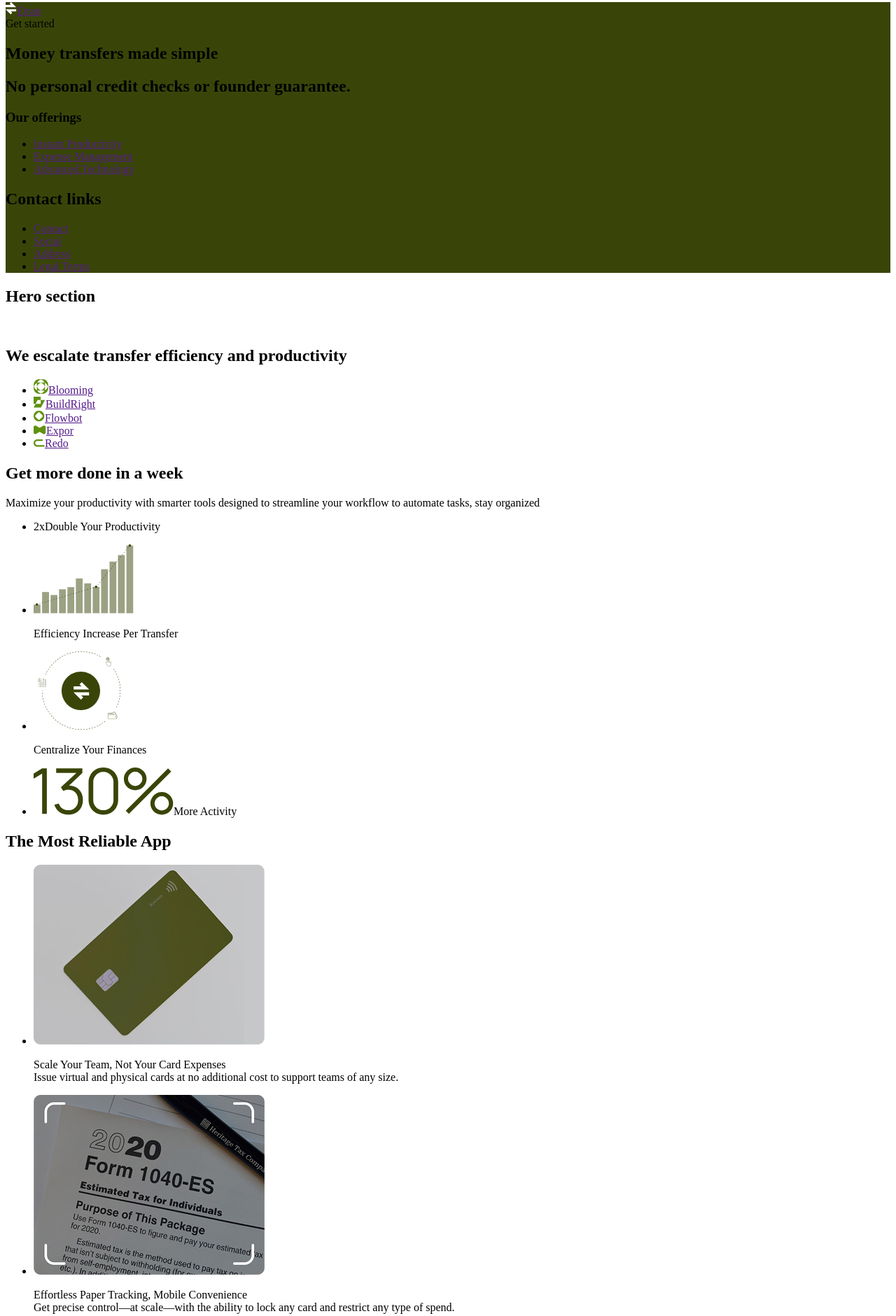
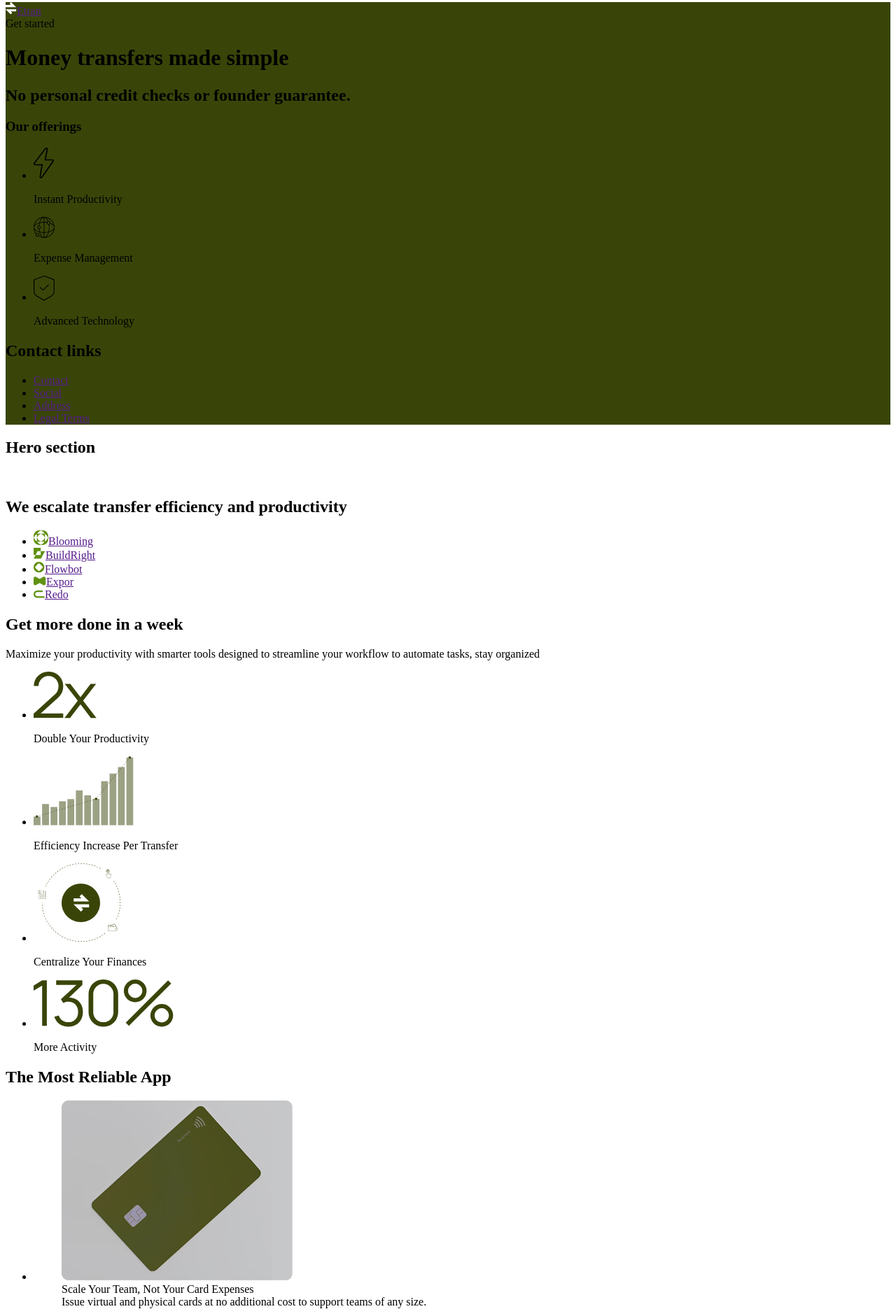
Before and after one commit to MedniyON/trustworthy-app, a plain HTML site: page index.html in a window 1280 px wide. Shown: the part 5-1886 px from the top of the page at 70% size. Drawn offline with Linux system fonts and the light colour scheme.

Commit message:
semantic edits

```diff
--- a/index.html
+++ b/index.html
@@ -7,16 +7,12 @@
   </head>
   <body>
     <header style="background-color: #394508">
-      <aside>
-        <nav>
       <div>
         <div class="logo-icon"></div>
-            <a href=""
-              ><img src="./images/logo.svg" alt="logo company" />Etran</a
-            >
+        <a href=""><img src="./images/logo.svg" alt="logo company" />Etran</a>
       </div>
       <a>Get started</a>
-        </nav>
+
       <div>
         <h1>Money transfers made simple</h1>
         <h2>No personal credit checks or founder guarantee.</h2>
@@ -26,27 +22,49 @@
         <div class="modules">
           <ul>
             <li>
-                <a href=""><img src="" alt="" />Instant Productivity</a>
+              <div>
+                <img
+                  src="./images/instantProductivity.svg"
+                  alt="instantProductivity"
+                  width="30"
+                />
+                <p>Instant Productivity</p>
+              </div>
             </li>
             <li>
-                <a href=""><img src="" alt="" />Expense Management</a>
+              <div>
+                <img
+                  src="./images/expenseManagement.svg"
+                  alt="Expense Management"
+                  width="30"
+                />
+                <p>Expense Management</p>
+              </div>
             </li>
             <li>
-                <a href=""><img src="" alt="" />Advanced Technology</a>
+              <div>
+                <img
+                  src="./images/advancedTechnology.svg"
+                  alt="Advanced Technology"
+                  width="30"
+                />
+                <p>Advanced Technology</p>
+              </div>
             </li>
           </ul>
         </div>
       </div>
       <section>
         <h2>Contact links</h2>
+        <nav>
           <ul>
             <li><a href="">Contact</a></li>
             <li><a href="">Social</a></li>
             <li><a href="">Address</a></li>
             <li><a href="">Legal Terms</a></li>
           </ul>
+        </nav>
       </section>
-      </aside>
     </header>
     <main>
       <section class="hero-section">
@@ -88,7 +106,8 @@
         </p>
         <ul>
           <li>
-            <p><span>2x</span>Double Your Productivity</p>
+            <img src="./images/2x.svg" alt="Double Your Productivity" />
+            <p>Double Your Productivity</p>
           </li>
           <li>
             <img
@@ -102,7 +121,8 @@
             <p>Centralize Your Finances</p>
           </li>
           <li>
-            <img src="./images/icon-3.svg" alt="More Activity" />More Activity
+            <img src="./images/icon-3.svg" alt="More Activity" />
+            <p>More Activity</p>
           </li>
         </ul>
       </section>
@@ -110,19 +130,32 @@
         <h2>The Most Reliable App</h2>
         <ul>
           <li>
-            <img src="./images/credit-card.jpg" alt="" width="330" />
-            <p>
+            <figure>
+              <img
+                src="./images/credit-card.jpg"
+                alt="Description of the image content"
+                width="330"
+              />
+              <figcaption>
                 Scale Your Team, Not Your Card Expenses<br />Issue virtual and
-              physical cards at no additional cost to support teams of any size.
-            </p>
+                physical cards at no additional cost to support teams of any
+                size.
+              </figcaption>
+            </figure>
           </li>
           <li>
-            <img src="./images/paper.jpg" alt="" width="330" />
-            <p>
+            <figure>
+              <img
+                src="./images/paper.jpg"
+                alt="Effortless Paper Tracking"
+                width="330"
+              />
+              <figcaption>
                 Effortless Paper Tracking, Mobile Convenience<br />Get precise
                 control—at scale—with the ability to lock any card and restrict
                 any type of spend.
-            </p>
+              </figcaption>
+            </figure>
           </li>
         </ul>
       </section>
@@ -172,8 +205,7 @@
     <footer>
       <div class="left-side-footer">
         <a href="" class="logo-footer">
-          <img src="./images/logo-up.svg" alt="" class="logo-up" />
-          <img src="./images/logo-down.svg" alt="" class="logo-down" />
+          <img src="./images/logo-footer.svg" alt="" class="logo-up" />
           <img src="./images/logo-company.svg" alt="" class="logo-text" />
         </a>
       </div>
```
Also changed, not shown: images/2x.svg (added), images/advancedTechnology.svg (added), images/expenseManagement.svg (added), images/instantProductivity.svg (added), images/logo-down.svg (deleted), images/logo-footer.svg (added), images/logo-up.svg (deleted), 2 other files. Lines whose indentation alone changed are shown as unchanged.
